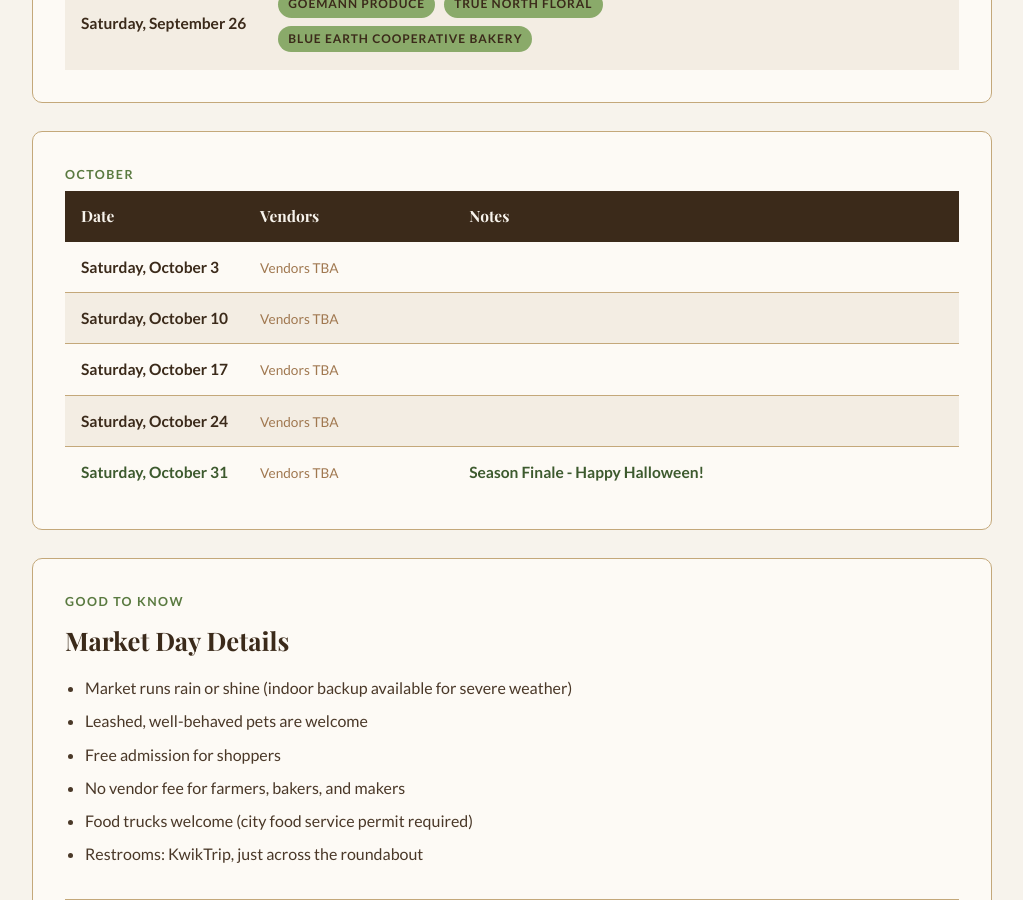
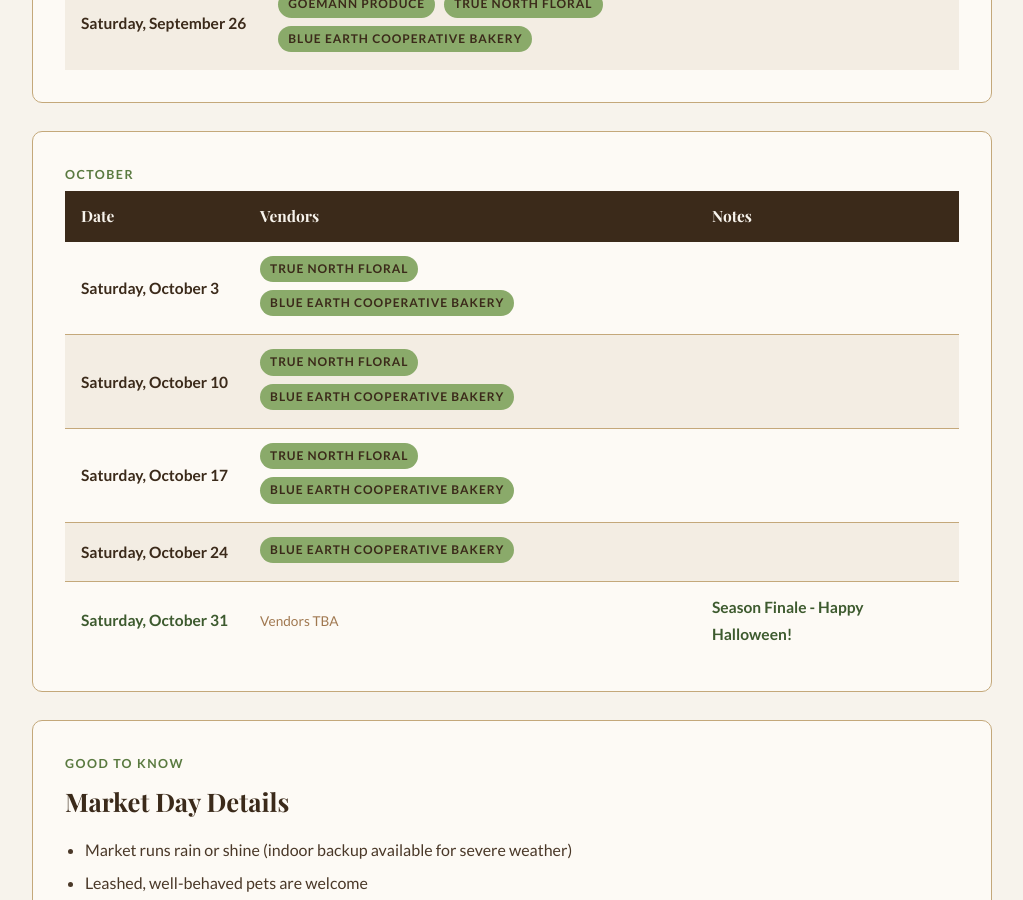
Before and after one commit to blueearthcommunitymarket/blueearthcommunitymarket.github.io, a Jekyll site: the page built from calendar/index.html, in a window 1280 px wide and 900 px high, scrolled down 3566 px. Shown: the whole window, without its empty margins (128-1151 px from the left). Built offline with Jekyll 4.4.1, drawn with Linux system fonts in a browser that asks for light colours; some web fonts are replaced.

Commit message:
Update October vendor calendar from PDF pages 23-26
Oct 3, 10, 17: True North Floral + Blue Earth Cooperative Bakery
Oct 24: Blue Earth Cooperative Bakery only
Oct 31: Still TBA (not in provided PDF)

```diff
--- a/calendar/index.html
+++ b/calendar/index.html
@@ -339,22 +339,33 @@
             <tbody>
                 <tr>
                     <td class="market-date">Saturday, October 3</td>
-                    <td><span style="font-size: 0.85rem; color: var(--brown-light);">Vendors TBA</span></td>
+                    <td>
+                        <span class="tag">True North Floral</span>
+                        <span class="tag">Blue Earth Cooperative Bakery</span>
+                    </td>
                     <td></td>
                 </tr>
                 <tr>
                     <td class="market-date">Saturday, October 10</td>
-                    <td><span style="font-size: 0.85rem; color: var(--brown-light);">Vendors TBA</span></td>
+                    <td>
+                        <span class="tag">True North Floral</span>
+                        <span class="tag">Blue Earth Cooperative Bakery</span>
+                    </td>
                     <td></td>
                 </tr>
                 <tr>
                     <td class="market-date">Saturday, October 17</td>
-                    <td><span style="font-size: 0.85rem; color: var(--brown-light);">Vendors TBA</span></td>
+                    <td>
+                        <span class="tag">True North Floral</span>
+                        <span class="tag">Blue Earth Cooperative Bakery</span>
+                    </td>
                     <td></td>
                 </tr>
                 <tr>
                     <td class="market-date">Saturday, October 24</td>
-                    <td><span style="font-size: 0.85rem; color: var(--brown-light);">Vendors TBA</span></td>
+                    <td>
+                        <span class="tag">Blue Earth Cooperative Bakery</span>
+                    </td>
                     <td></td>
                 </tr>
                 <tr>
```
